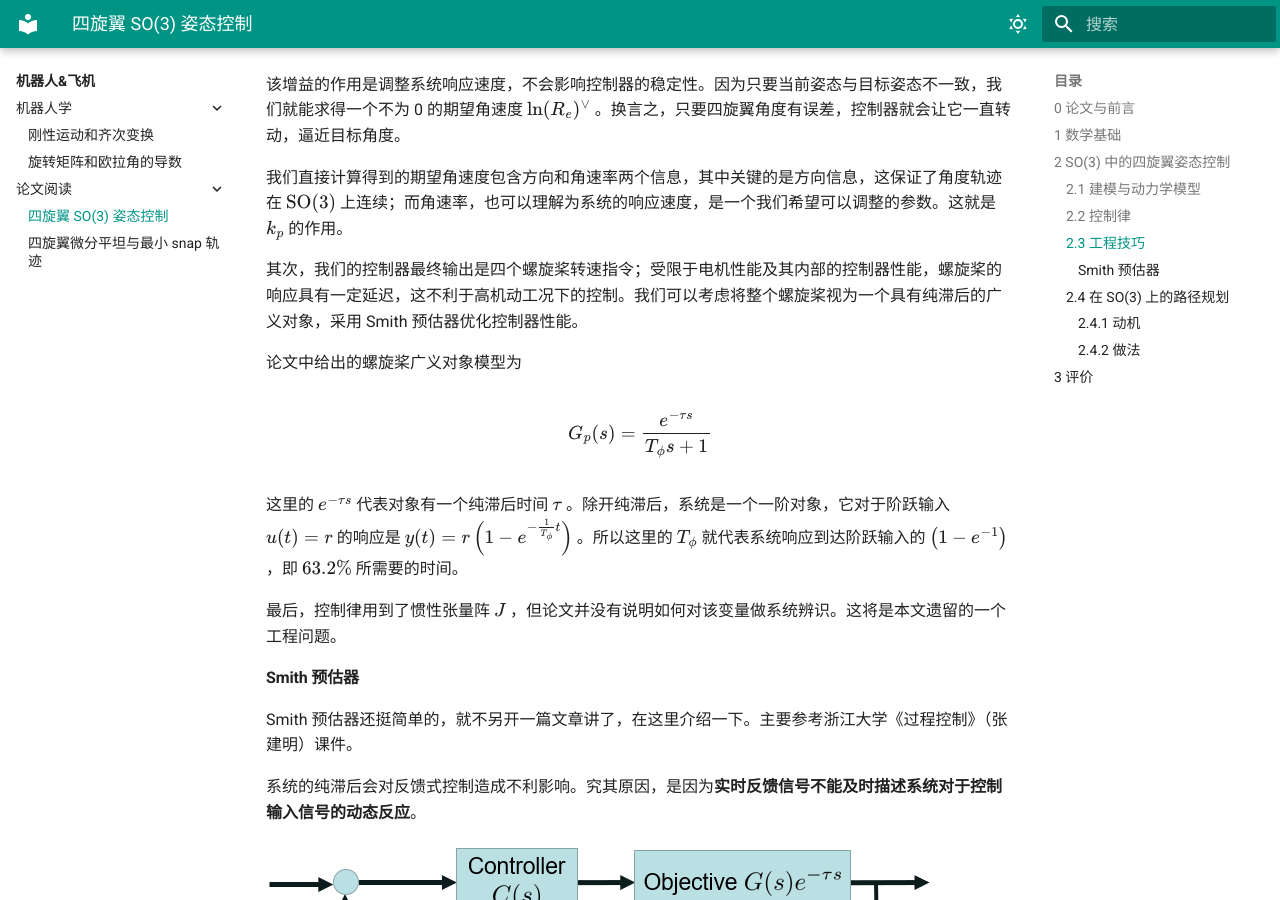
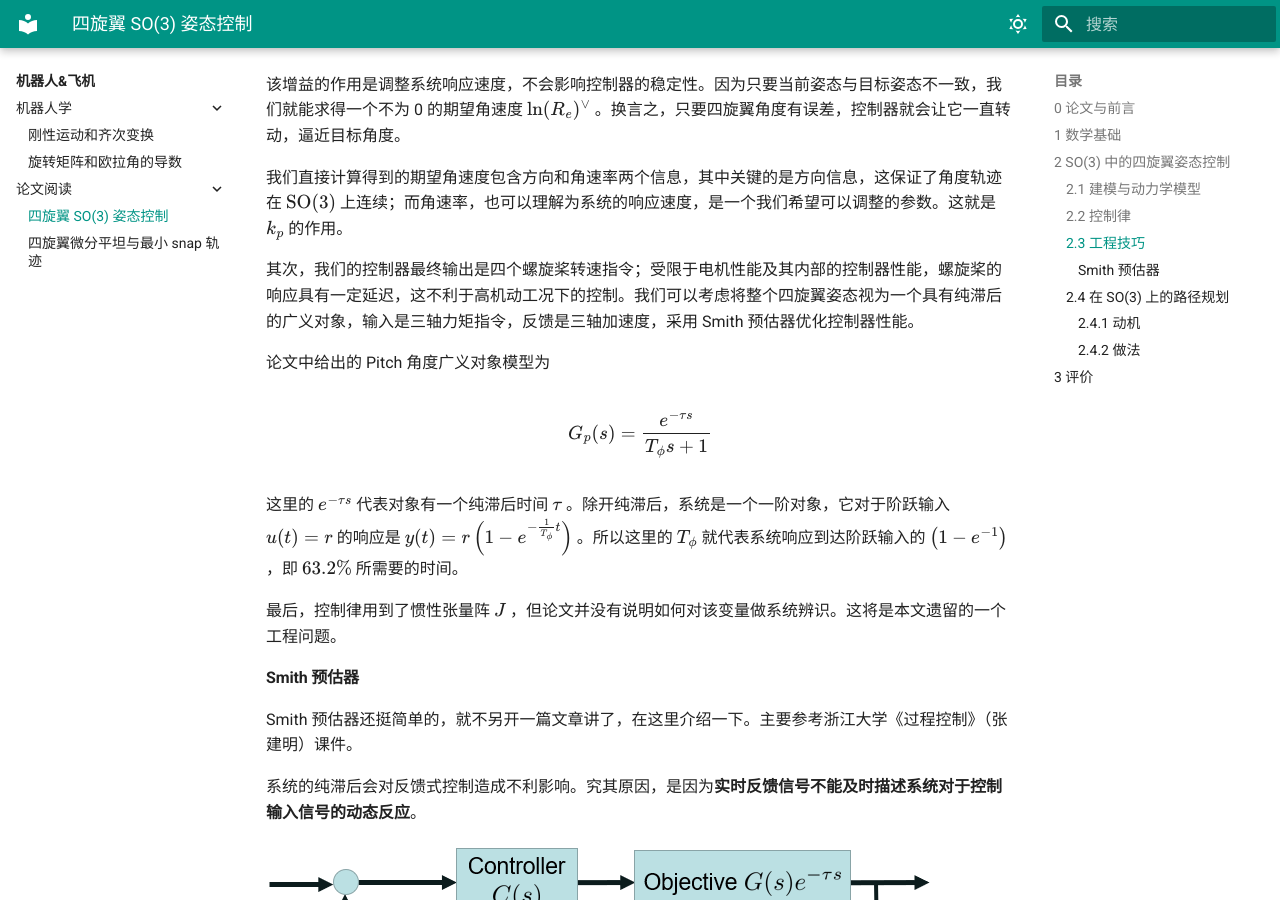
Before and after one commit to cloudmosquito/cloudmosquito.github.io, an MkDocs documentation site: the page built from docs/机器人&飞机/论文阅读/四旋翼 SO(3) 姿态控制.md, in a window 1280 px wide and 900 px high, scrolled down 6495 px. Built offline with MkDocs 1.6.1 and Material for MkDocs 9.7.7, drawn with Linux system fonts in a browser that asks for light colours.

Commit message:
fix：修复SO(3)控制中对原文理解不当之处

```diff
--- a/docs/机器人&飞机/论文阅读/四旋翼 SO(3) 姿态控制.md
+++ b/docs/机器人&飞机/论文阅读/四旋翼 SO(3) 姿态控制.md
@@ -187,9 +187,9 @@ $$\omega_{e}^b = \omega_{desired}^b - \omega^b \overset{\text{引入} k_p}\Longr
 
 我们直接计算得到的期望角速度包含方向和角速率两个信息，其中关键的是方向信息，这保证了角度轨迹在 $\mathrm{SO}(3)$ 上连续；而角速率，也可以理解为系统的响应速度，是一个我们希望可以调整的参数。这就是 $k_p$ 的作用。
 
-其次，我们的控制器最终输出是四个螺旋桨转速指令；受限于电机性能及其内部的控制器性能，螺旋桨的响应具有一定延迟，这不利于高机动工况下的控制。我们可以考虑将整个螺旋桨视为一个具有纯滞后的广义对象，采用 Smith 预估器优化控制器性能。
+其次，我们的控制器最终输出是四个螺旋桨转速指令；受限于电机性能及其内部的控制器性能，螺旋桨的响应具有一定延迟，这不利于高机动工况下的控制。我们可以考虑将整个四旋翼姿态视为一个具有纯滞后的广义对象，输入是三轴力矩指令，反馈是三轴加速度，采用 Smith 预估器优化控制器性能。
 
-论文中给出的螺旋桨广义对象模型为
+论文中给出的 Pitch 角度广义对象模型为
 
 $$G_p(s) = \frac{e^{-\tau s}}{T_{\phi}s + 1}$$
 
```
